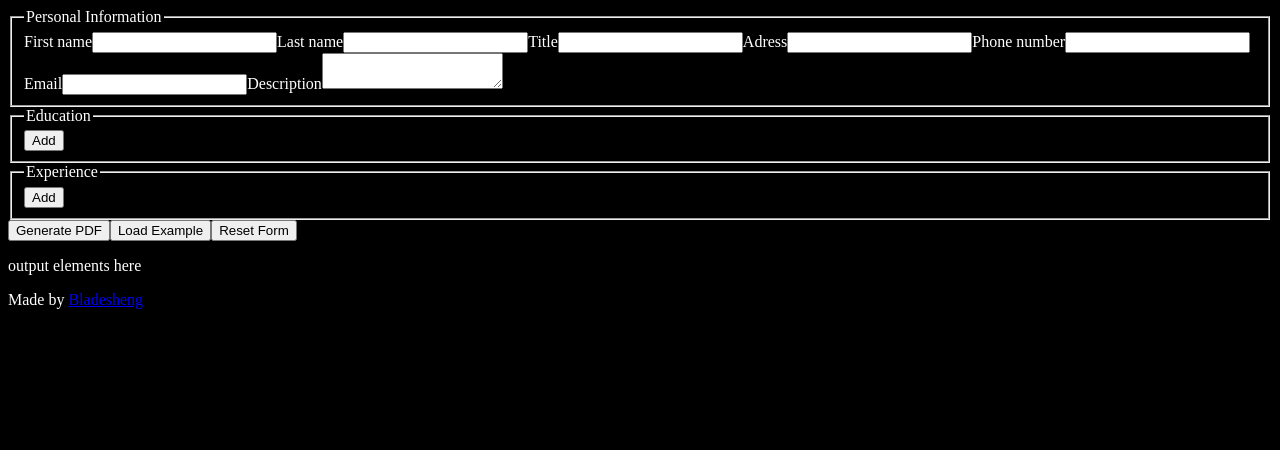
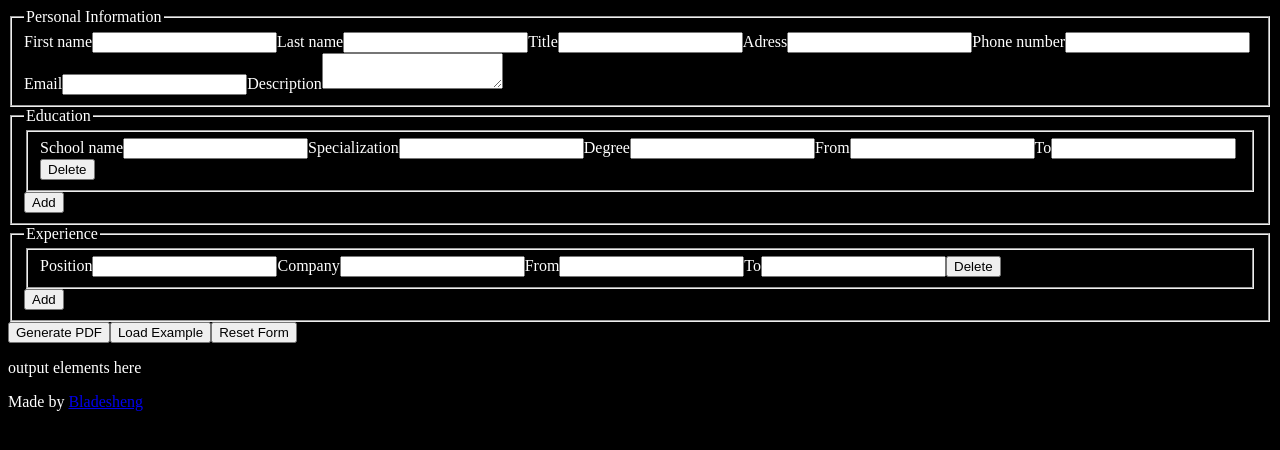
Before and after one commit to Bladesheng/cv-project, a React app: page / in a window 1280 px wide. Shown: the top 450 px of the page. Built offline with nearby package versions, Linux system fonts and the light colour scheme.

Commit message:
Create education and experience components

```diff
--- a/src/components/CvInput.tsx
+++ b/src/components/CvInput.tsx
@@ -1,4 +1,6 @@
 import React from "react";
+import Education from "./Education";
+import Experience from "./Experience";
 import CvOutput from "./CvOutput";
 
 class CvInput extends React.Component {
@@ -25,7 +27,7 @@ class CvInput extends React.Component {
             <input type="tel" id="phoneNumber"></input>
 
             <label htmlFor="email">Email</label>
-            <input type="tel" id="email"></input>
+            <input type="email" id="email"></input>
 
             <label htmlFor="description">Description</label>
             <textarea id="description"></textarea>
@@ -34,11 +36,15 @@ class CvInput extends React.Component {
           <fieldset className="education">
             <legend>Education</legend>
 
+            <Education></Education>
+
             <button>Add</button>
           </fieldset>
 
           <fieldset className="experience">
             <legend>Experience</legend>
+
+            <Experience></Experience>
 
             <button>Add</button>
           </fieldset>
--- /dev/null
+++ b/src/components/Education.tsx
@@ -0,0 +1,28 @@
+import React from "react";
+
+class Education extends React.Component {
+  render() {
+    return (
+      <fieldset>
+        <label htmlFor="school">School name</label>
+        <input type="text" id="school"></input>
+
+        <label htmlFor="specialization">Specialization</label>
+        <input type="text" id="specialization"></input>
+
+        <label htmlFor="degree">Degree</label>
+        <input type="text" id="degree"></input>
+
+        <label htmlFor="from">From</label>
+        <input type="text" id="from"></input>
+
+        <label htmlFor="to">To</label>
+        <input type="text" id="to"></input>
+
+        <button>Delete</button>
+      </fieldset>
+    );
+  }
+}
+
+export default Education;
--- /dev/null
+++ b/src/components/Experience.tsx
@@ -0,0 +1,25 @@
+import React from "react";
+
+class Experience extends React.Component {
+  render() {
+    return (
+      <fieldset>
+        <label htmlFor="position">Position</label>
+        <input type="text" id="position"></input>
+
+        <label htmlFor="company">Company</label>
+        <input type="text" id="company"></input>
+
+        <label htmlFor="from">From</label>
+        <input type="text" id="from"></input>
+
+        <label htmlFor="to">To</label>
+        <input type="text" id="to"></input>
+
+        <button>Delete</button>
+      </fieldset>
+    );
+  }
+}
+
+export default Experience;
```
